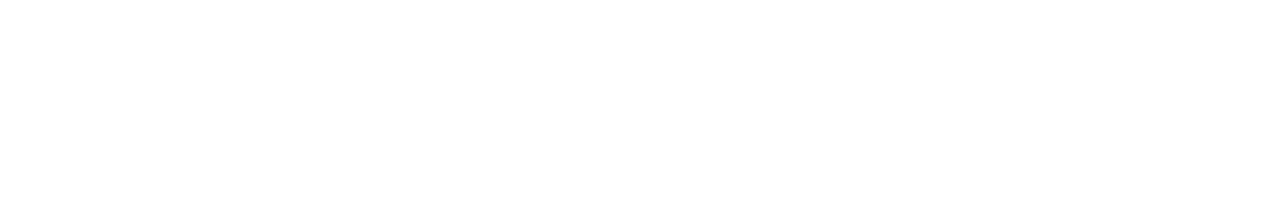
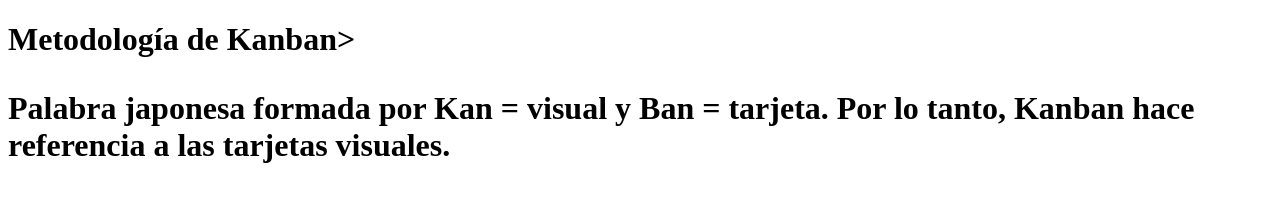
Before and after one commit to jimenatort/pautagrupal, a plain HTML site: page index.html in a window 1280 px wide. Drawn offline with Linux system fonts and the light colour scheme.

Commit message:
Update index.html

```diff
--- a/index.html
+++ b/index.html
@@ -6,10 +6,10 @@
 
 <title>Metodología de Kanban</title>
 
-
 </head>
 
 <body>
-
+<h1>Metodología de Kanban>
+  <p>Palabra japonesa formada por Kan = visual y Ban = tarjeta. Por lo tanto, Kanban hace referencia a las tarjetas visuales.</p>
 
 </body>
```
